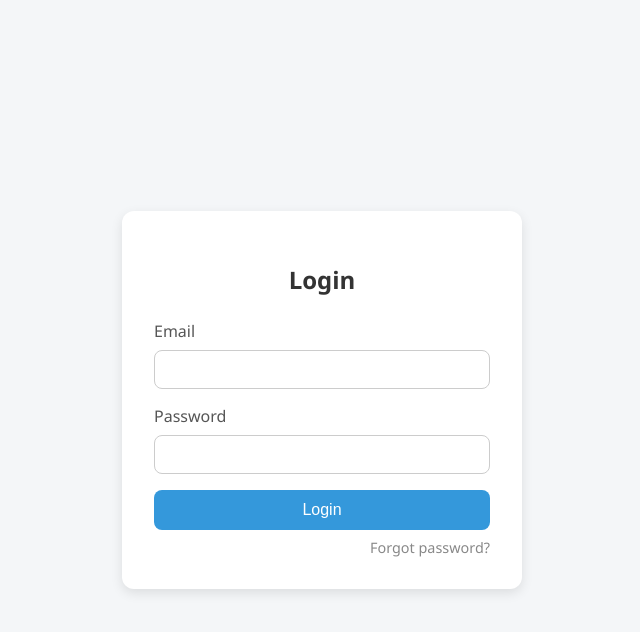
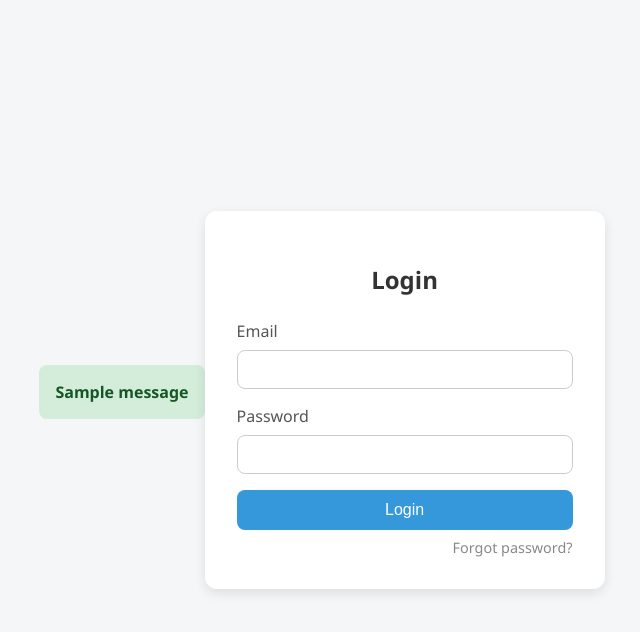
Before and after one commit to gyooks/CSIT314, a Flask app: page /login/ in a window 1280 px wide. Shown: the top 632 px of the page, without its empty margins (318-958 px from the left). Run offline with Flask 3, Linux system fonts and the light colour scheme; tables that the repository leaves empty hold one stand-in row (values such as "Sample post"); one stand-in notice (Sample message) is shown.

Commit message:
Updated login function
- tested plaintext match of password to db,
- password hash wip

```diff
--- a/boundary/admin/userAdminLogin.py
+++ b/boundary/admin/userAdminLogin.py
@@ -2,16 +2,19 @@ from flask import Blueprint, render_template, request, redirect, url_for, flash
 from controller.admin.userAdminLoginController import LoginController
 
 admin_login_bp = Blueprint('admin_login', __name__, url_prefix='/login')
-controller = LoginController()
+
 
 @admin_login_bp.route('/', methods=['GET', 'POST'])
 def userAdminLogin():
     if request.method == 'POST':
         email = request.form['email']
         password = request.form['password']
+        controller = LoginController()
         success, message = controller.login(email, password)
         if success:
             flash("Login successful!", "success")
             return redirect(url_for('admin_dashboard.dashboard'))
-        flash(message, "error")
+        else:
+            flash(message,"danger")
+            return render_template('admin/userAdminLogin.html')
     return render_template('admin/userAdminLogin.html')
--- a/controller/admin/userAdminLoginController.py
+++ b/controller/admin/userAdminLoginController.py
@@ -1,4 +1,5 @@
 from entity.UserAdminAccount import User
+from flask import session
 
 class LoginController:
     def login(self, email, password):
@@ -6,5 +7,6 @@ class LoginController:
         if not user:
             return False, "User not found"
         if user.verify_password(password):
+            session['user_id'] = user.userID #save login state
             return True, "Login successful"
         return False, "Incorrect password"
--- a/db_config.py
+++ b/db_config.py
@@ -6,12 +6,13 @@ db = SQLAlchemy()
 def configure_db(app):
     # Load DB credentials from environment variables
     user = os.getenv("DB_USER", "root")
-    password = os.getenv("DB_PASSWORD", "harish11")
+    password = os.getenv("DB_PASSWORD", "YourPassword")
     host = os.getenv("DB_HOST", "localhost")
     db_name = os.getenv("DB_NAME", "cms")
 
-    app.config['SQLALCHEMY_DATABASE_URI'] = f'mysql+pymysql://root:harish11@localhost/cms' #Admin for ur db:password@localhost/db name
+    app.config['SQLALCHEMY_DATABASE_URI'] = f'mysql+pymysql://scrumlord:scrumlord@localhost/scrumlorddb' #Admin for ur db:password@localhost/db name
     app.config['SQLALCHEMY_TRACK_MODIFICATIONS'] = False
 
     db.init_app(app)
+
     return db
--- a/main.py
+++ b/main.py
@@ -31,7 +31,7 @@ def admin_index():
 
 @app.route('/login')
 def login():
-   return redirect(url_for('admin_login.login'))
+   return redirect(url_for('admin_dashboard.dashboard'))
 
 if __name__ == '__main__':
     app.run(debug=True)
--- a/templates/admin/UserAdminLogin.html
+++ b/templates/admin/UserAdminLogin.html
@@ -1,9 +1,10 @@
 <!DOCTYPE html>
 <html lang="en">
+
 <head>
   <meta charset="UTF-8" />
-  <meta name="viewport" content="width=device-width, initial-scale=1.0"/>
-  <title>Admin  Login</title>
+  <meta name="viewport" content="width=device-width, initial-scale=1.0" />
+  <title>Admin Login</title>
   <style>
     * {
       box-sizing: border-box;
@@ -80,23 +81,55 @@
     .forgot-link:hover {
       text-decoration: underline;
     }
+
+    .alert {
+      padding: 1rem;
+      margin-bottom: 1rem;
+      border-radius: 8px;
+      font-weight: bold;
+    }
+
+    .alert-success {
+      background-color: #d4edda;
+      color: #155724;
+    }
+
+    .alert-danger,
+    .alert-error {
+      background-color: #f8d7da;
+      color: #721c24;
+    }
+
   </style>
 </head>
+
 <body>
+  {% with messages = get_flashed_messages(with_categories=true) %}
+  {% if messages %}
+    <div class="alerts-container">
+      {% for category, message in messages %}
+        <div class="alert alert-{{ category }}">{{ message }}</div>
+      {% endfor %}
+    </div>
+  {% endif %}
+{% endwith %}
+
 <div class="login-container">
   <h2>Login</h2>
-    <form action="/login" method="POST">
+  <form action="{{ url_for('admin_login.userAdminLogin') }}" method="POST">
     <div class="form-group">
       <label for="email">Email</label>
-        <input type="text" id="email" name="email" required/>
+      <input type="text" id="email" name="email" required />
     </div>
     <div class="form-group">
       <label for="password">Password</label>
-        <input type="password" id="password" name="password" required/>
+      <input type="password" id="password" name="password" required />
     </div>
     <button type="submit" class="login-btn">Login</button>
     <a href="#" class="forgot-link">Forgot password?</a>
   </form>
 </div>
+
 </body>
+
 </html>
```
Also changed, not shown: entity/UserAdminAccount.py (+5 -3 lines). Lines whose indentation alone changed are shown as unchanged.
